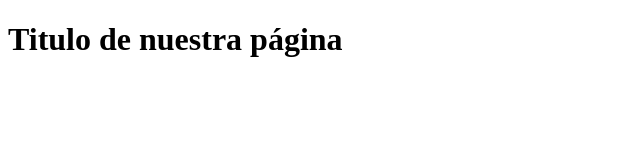
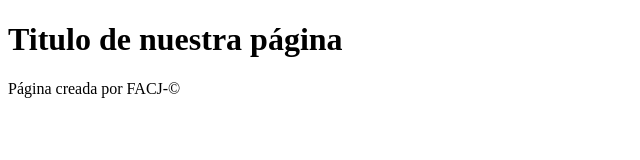
Before and after one commit to V4q3r0/EjercicioSofka, a plain HTML site: page index.html in a window 1280 px wide. Shown: the whole page, without its empty margins (0-640 px from the left). Drawn offline with Linux system fonts and the light colour scheme.

Commit message:
Se agrego un span al footer de index.html

```diff
--- a/index.html
+++ b/index.html
@@ -14,7 +14,7 @@
 
     </div>
     <footer>
-
+        <span>Página creada por FACJ-&copy;</span>
     </footer>
 </body>
 </html>
```
